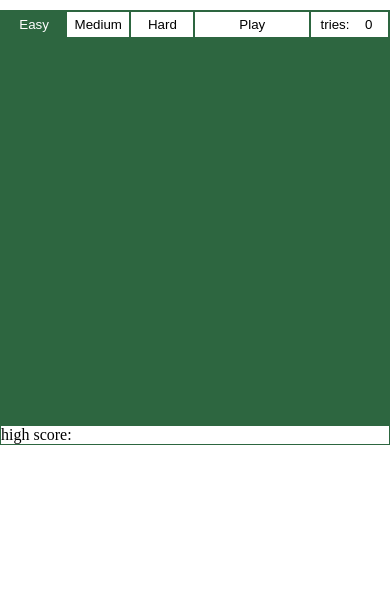
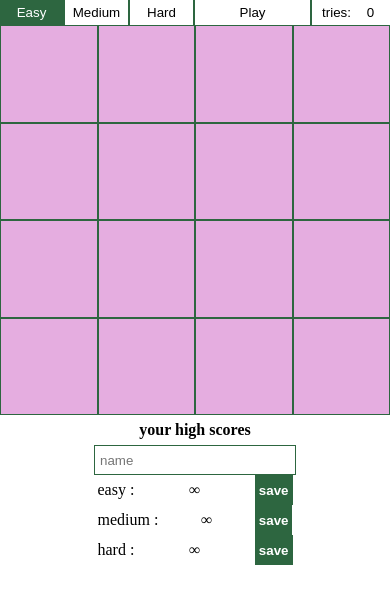
Before and after one commit to GustaveCurtil/BeCode__Games, a plain HTML site: page Memory-game/index.html in a window 390 px wide. Drawn offline with Linux system fonts and the light colour scheme.

Commit message:
mobile friendly now

```diff
--- a/Memory-game/index.html
+++ b/Memory-game/index.html
@@ -5,9 +5,9 @@
     <meta name="viewport" content="width=device-width, initial-scale=1.0">
     <link rel="stylesheet" href="style.css">
     <script src="script.js" defer></script>
-    <title>Document</title>
+    <title>Memory Game</title>
 </head>
-<body>
+<body onload="startGame()">
     <div class="wrapper">
         <div class="header">
             <div class="difficulty">
@@ -25,9 +25,13 @@
 
         </div>
 
-        <div class="high-scores">
-            high score:
-        </div>
+        <form class="highscore">
+            <p>your high scores</p>
+            <input placeholder="name">
+            <p>easy : <span class="easy-score">∞</span><button>save</button></p>
+            <p>medium : <span class="medium-score">∞</span><button>save</button></p>
+            <p>hard : <span class="hard-score">∞</span><button>save</button></p>
+        </form>
     </div>
 </body>
 </html>
--- a/Memory-game/script.js
+++ b/Memory-game/script.js
@@ -37,17 +37,23 @@ buttons.forEach(element => {
 });
 
 
+
 //shuffle the albums + make array depending on gameType and double it
 const playButton = document.querySelector(".play button");
 let gameAlbums = []
 
 playButton.addEventListener("click", (e)=>{
+    startGame()
+})
+
+//spel begint
+function startGame() {
     shuffleArray(albumCovers);
     makeGameAlbums(gameType)
     shuffleArray(gameAlbums)
     createCards();
     turnCard();
-})
+}
 
 function shuffleArray(array) {
     for (var i = array.length - 1; i > 0; i--) {
@@ -58,6 +64,7 @@ function shuffleArray(array) {
     }
 }
 
+//maak aantal kaarten aan naargelang de moeilijkheidsgraad (input zijn aantal kaarten)
 function makeGameAlbums(cards) {
     gameAlbums=[]
     for (let i = 0; i < cards; i++) {
@@ -67,6 +74,7 @@ function makeGameAlbums(cards) {
     return gameAlbums
 }
 
+//maak de tegels aan
 function createCards() {
     const frame = document.querySelector(".frame");
     let gridNumber = Math.sqrt(gameAlbums.length);
@@ -97,6 +105,7 @@ function createCards() {
 function turnCard() {
     let tries = 0
     const displayScore = document.querySelector(".score div")
+    displayScore.innerHTML=tries;
     let hasFlippedCard = false;
     let card = document.querySelectorAll(".card");
     let foundCards = []
@@ -130,6 +139,7 @@ function turnCard() {
                 }
                 if (foundCards.length==card.length) {
                     console.log("you won")
+                    highscoreChecker(tries, gameType)
                 }
             }
         });
@@ -146,8 +156,29 @@ function removePreviousCards(weg) {
     });
 }
 
-// 1. draai 1 om. en blijf.
-// 2. Draai 2de om en blijf.
-// 3. Draai 3de om en draai 2 voorgaande om. Indien ze wel hetzelfde zijn. Blijven ze.
 
-// Je kan niet drukken op een album die getoond is.
+//highscore displayen beneden
+let highscore = {
+    'easy': 1000,
+    'medium': 1000,
+    'hard': 1000,
+};
+
+function highscoreChecker(score, gametype) {
+
+
+    if (gametype==8 && highscore['easy']>score) {
+        highscore['easy']=score
+        document.querySelector('.easy-score').innerHTML=highscore['easy']
+    }
+    if (gametype==18 && highscore['medium']>score) {
+        highscore['medium']=score
+        document.querySelector('.medium-score').innerHTML=highscore['medium']
+    }
+    if (gametype==24 && highscore['hard']>score) {
+        highscore['hard']=score
+        document.querySelector('.hard-score').innerHTML=highscore['hard']
+    }
+}
+
+//highscores opslaan
--- a/Memory-game/style.css
+++ b/Memory-game/style.css
@@ -1,37 +1,40 @@
 * {
     margin: 0;
     padding: 0;
+    overflow-x: hidden;
 }
 
 :root {
     --main-color: rgb(45, 102, 64);
+    --background-color: rgb(229, 173, 224);
   }
 
 
 body {
     width: 100vw;
-    margin-top: 10px;
+    min-height: 100vh;
     display: flex;
+    flex-direction: column;
     justify-content: center;
     align-items: center;
+    background-color: white;
+
 }
 
 .wrapper {
     width: 100%;
-    max-width: 600px;
+    max-width: 800px;
     display: flex;
     flex-wrap: wrap;
-    box-sizing: border-box;
-    border: 1px solid var(--main-color)
+    background-color: white;
+    border: solid 2px var(--main-color);
 }
 
 .header {
     width: 100%;
+    height: 25px;
     display: flex;
     flex-wrap: wrap;
-    border-color: var(--main-color);
-    border-style: solid;
-    border-width: 1px 1px 1px 2px;
 }
 
 .difficulty {
@@ -46,6 +49,7 @@ body {
     border-width: 0px 2px 0px 0px;
     cursor: pointer;
     background-color: white;
+    color: black;
 }
 
 .difficulty button:first-child {
@@ -65,6 +69,7 @@ body {
     border-width: 0px 2px 0px 0px;
     cursor: pointer;
     background-color: white;
+    color: black;
 }
 
 .score {
@@ -87,15 +92,16 @@ body {
 .frame {
     width: 100%;
     aspect-ratio: 1/1;
-    background-color: var(--main-color);
+    background-color: var(--background-color);
     display: grid;
     grid-template-rows: 1fr 1fr 1fr 1fr;
     grid-template-columns: 1fr 1fr 1fr 1fr;
-
+    box-sizing: border-box;
 }
 
 .card {
     width: 100%;
+    cursor: pointer;
 }
 
 img {
@@ -111,5 +117,73 @@ img {
     border: 1px solid var(--main-color);
     background-color: rgb(229, 173, 224);
     box-sizing: border-box;
+}
 
+.highscore {
+    width: 100%;
+    height: 30px;
+    display: flex;
+    align-items: center;
+    box-sizing: border-box;
+    color: rgb(0, 0, 0);
 }
+
+
+
+.highscore p, input {
+    width: 20%;
+    border: 0;
+}
+
+.highscore input {
+    height: 28px;
+    padding-left: 5px;
+    border: 1px solid var(--main-color);
+}
+
+.highscore p {
+    display: flex;
+    justify-content: right;
+    align-items: center;
+    height: 30px;
+}
+
+.highscore button {
+    cursor: pointer;
+    background-color: var(--main-color);
+    color: white;
+    height: 30px;
+    font-weight: 600;
+    border: none;
+    padding: 4px;
+    box-sizing: border-box;
+}
+
+.highscore p:first-child {
+    border: 0;
+    justify-content: center;
+    font-weight: 900;
+}
+
+@media screen and (max-width:650px) {
+    body {
+        justify-content: start;
+        background-color: white;
+    }
+
+    .wrapper {
+        border: 0px;
+    }
+    .highscore  {
+        flex-direction:column;
+        width: 100%;
+        height: auto;
+        align-items: center;
+    }
+
+    .highscore p, input {
+        justify-content: space-between;
+        width: 50%;
+        border: 0;
+    }
+}
```
